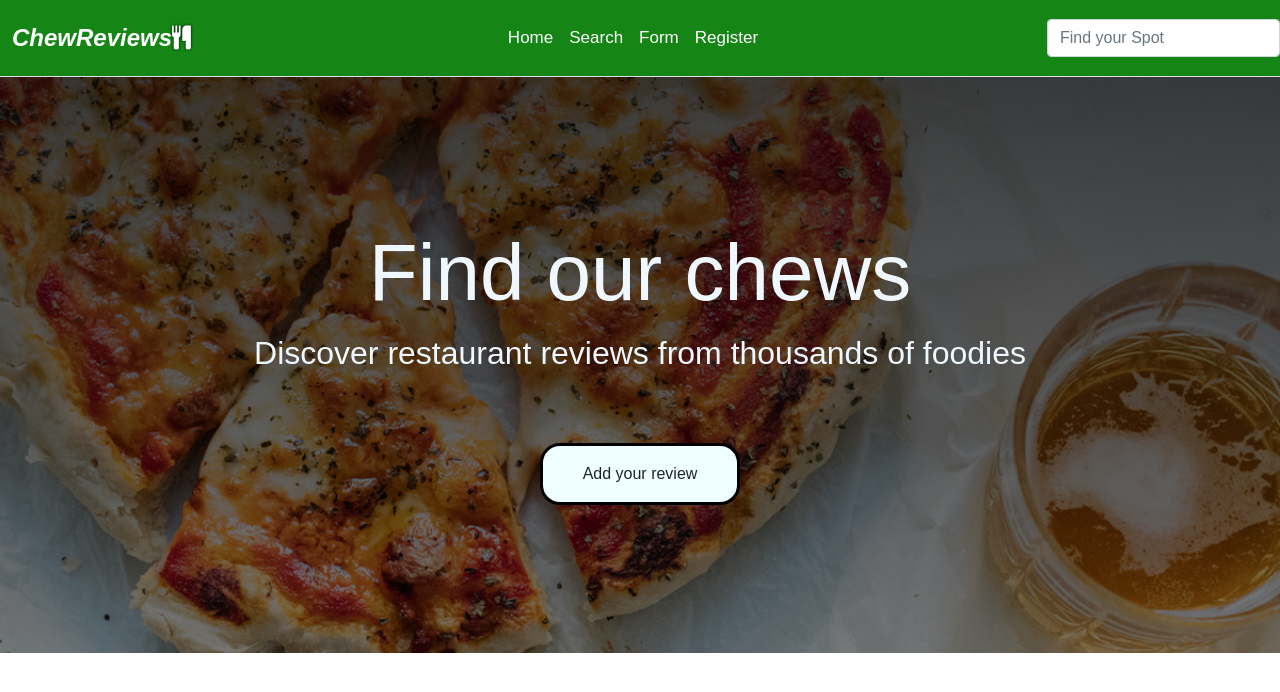
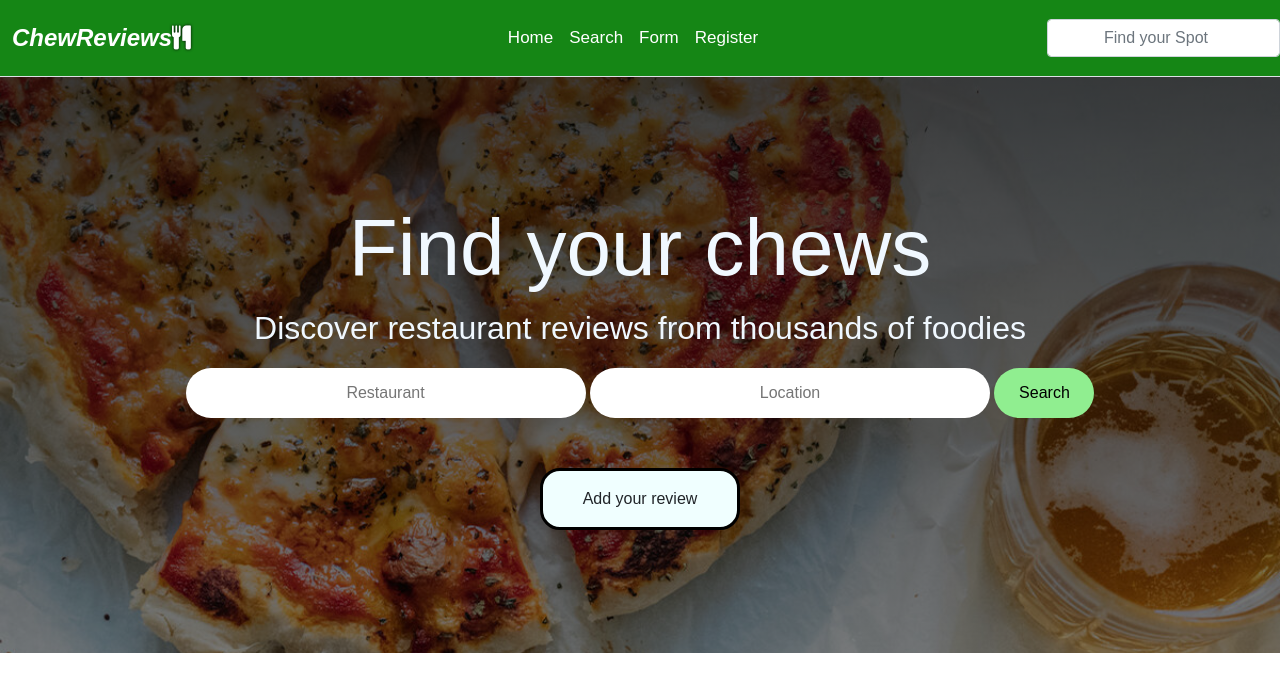
Before and after one commit to MohamedAly8/4WW3, a PHP site: page / in a window 1280 px wide. Shown: the top 692 px of the page. Run offline with PHP 8.4, Linux system fonts and the light colour scheme.

Commit message:
added search bar for homepage

```diff
--- a/index.html
+++ b/index.html
@@ -57,8 +57,17 @@
 
 
 
-    <h1>Find our chews</h1>
+    <h1>Find your chews</h1>
     <p> Discover restaurant reviews from thousands of foodies</p>
+
+    <form>
+      <div class="form-box">
+        <input type="text" class="search-field restaurant" placeholder="Restaurant">
+        <input type="text" class="search-field location" placeholder="Location">
+        <button class="search-btn" type="button"> Search </button>
+      </div>
+    </form>
+
     <button class="btn"> Add your review </button>
   </div>
 </section>
--- a/resources/css/index.css
+++ b/resources/css/index.css
@@ -141,3 +141,33 @@ body {
 .jumbotron {
     margin-top: 0px;
 }
+
+
+.search-field {
+    height: 50px;
+    padding: 10px;
+    border: none;
+    border-radius: 25px;
+    outline: none;
+}
+
+.restaurant {
+    width: 400px;
+}
+
+.location {
+    width: 400px;
+}
+
+.search-btn {
+    height: 50px;
+    width: 100px;
+    background: lightgreen;
+    border: none;
+    color:#000;
+    border-radius: 25px;
+}
+
+input{
+    text-align:center;
+ }
```
